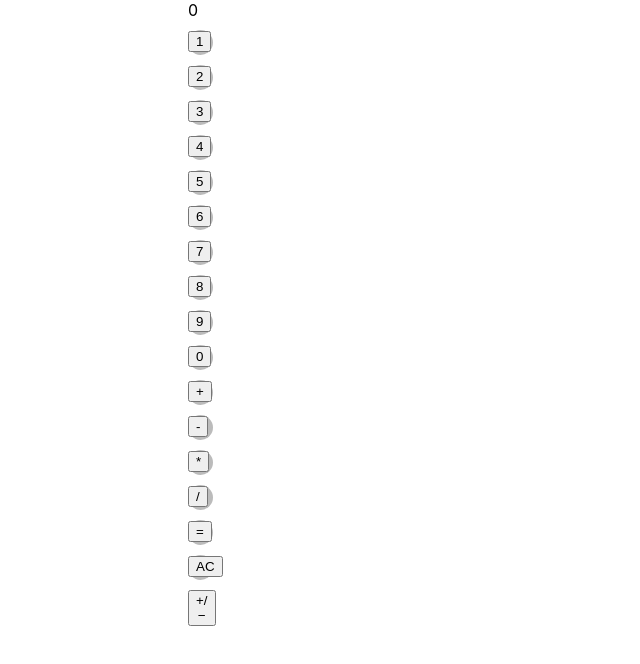
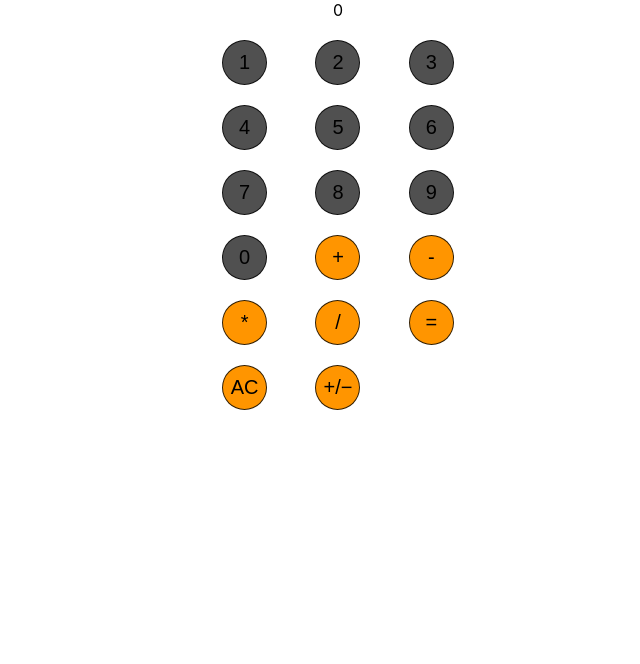
Before and after one commit to derekm28/Calculator, a React (Create React App) app: page / in a window 1280 px wide. Shown: the top 664 px of the page, without its empty margins (302-942 px from the left). Built offline with nearby package versions, Linux system fonts and the light colour scheme.

Commit message:
added more styling to buttons

```diff
--- a/src/components/button.css
+++ b/src/components/button.css
@@ -1,15 +1,30 @@
 .numbers {
-    height: 25px;
-    width: 25px;
-    background-color: #bbb;
+    height: 45px;
+    width: 45px;
+    background-color: #505050;
+    border-radius: 50%;
+    display: inline-block;
+    text-decoration-color: white;
+}
+
+.symbols {
+    height: 45px;
+    width: 45px;
+    background-color: #FF9500;
     border-radius: 50%;
     display: inline-block;
 }
 
-.symbols {
-    height: 25px;
-    width: 25px;
-    background-color: #bbb;
-    border-radius: 50%;
-    display: inline-block;
+.grid-container {
+    display: grid;
+    grid-template-columns: auto auto auto;
+    /* background-color: #2196F3; */
+    padding: 10px;
 }
+
+.grid-item {
+    border: 1px solid rgba(0, 0, 0, 0.8);
+    font-size: 20px;
+    text-align: center;
+    margin: 10px;
+}
--- a/src/components/button.js
+++ b/src/components/button.js
@@ -3,8 +3,11 @@ import "./button.css";
 export default function Button(props) {
   //should return a circle with text in it
   return (
-    <div className={props.className}>
-      <button onClick={props.function} color={props.color}>
+    <div>
+      <button
+        onClick={props.function}
+        color={props.color}
+        className={props.className}>
         {props.text}
       </button>
     </div>
--- a/src/components/calculator.css
+++ b/src/components/calculator.css
@@ -14,3 +14,7 @@ body {
     justify-content: center;
     align-items: center;
 }
+
+.displayContainer {
+    text-align: center;
+}
--- a/src/components/calculator.js
+++ b/src/components/calculator.js
@@ -144,12 +144,14 @@ export default function Calculator() {
 
   return (
     <div className="calculatorContainer">
-      <Display displayValue={displayValue} />
+      <div className="displayContainer">
+      <Display displayValue={displayValue}/>
+      <div className="grid-container">
       {numbers.map((number, i) => (
         <Button
           key={`number-${i}`}
           type="button"
-          className="numbers"
+          className="numbers grid-item"
           color={"dark grey"}
           text={number}
           function={() => updateDisplayValue(number)}
@@ -160,12 +162,14 @@ export default function Calculator() {
         <Button
           key={`symbol-${i}`}
           type="button"
-          className="symbols"
+          className="symbols grid-item"
           color={"orange"}
           text={symbol}
           function={() => calculateResult(symbol)}
         />
       ))}
+      </div>
+      </div>
     </div>
   );
 }
```
